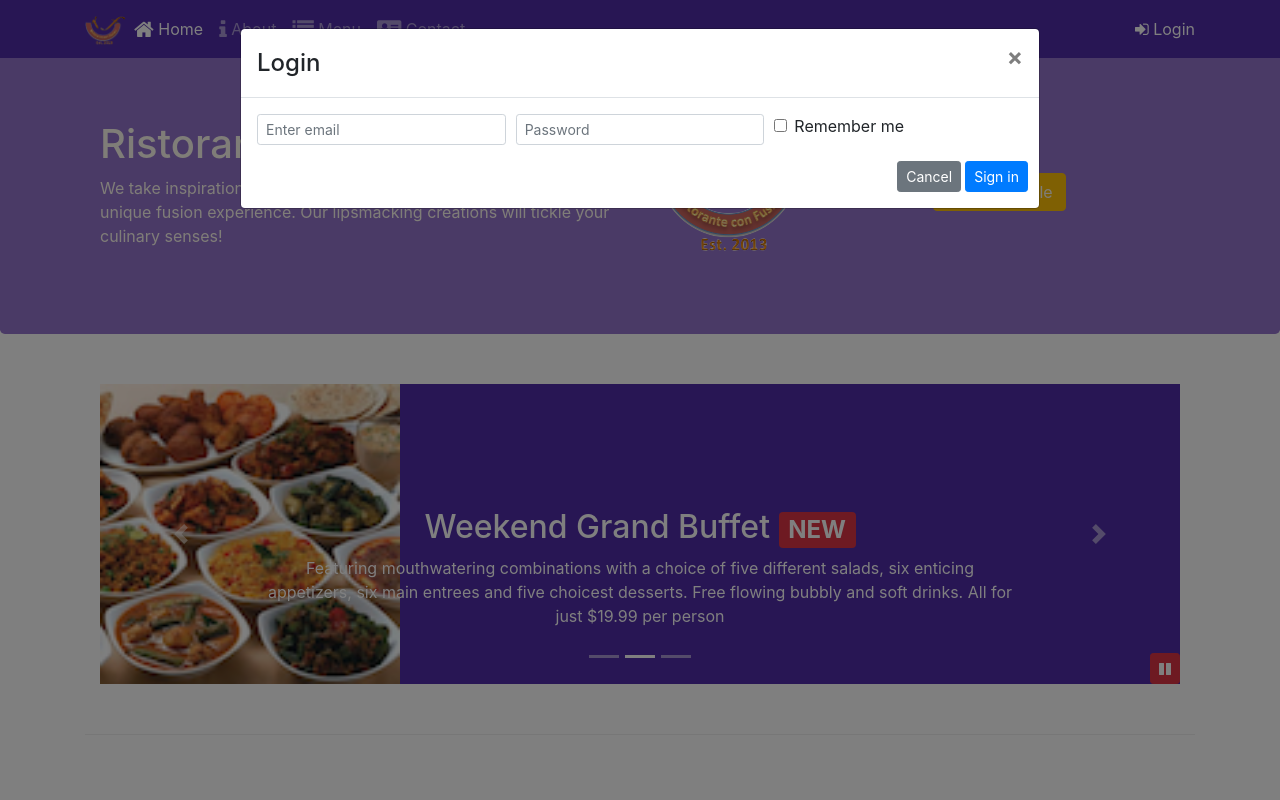
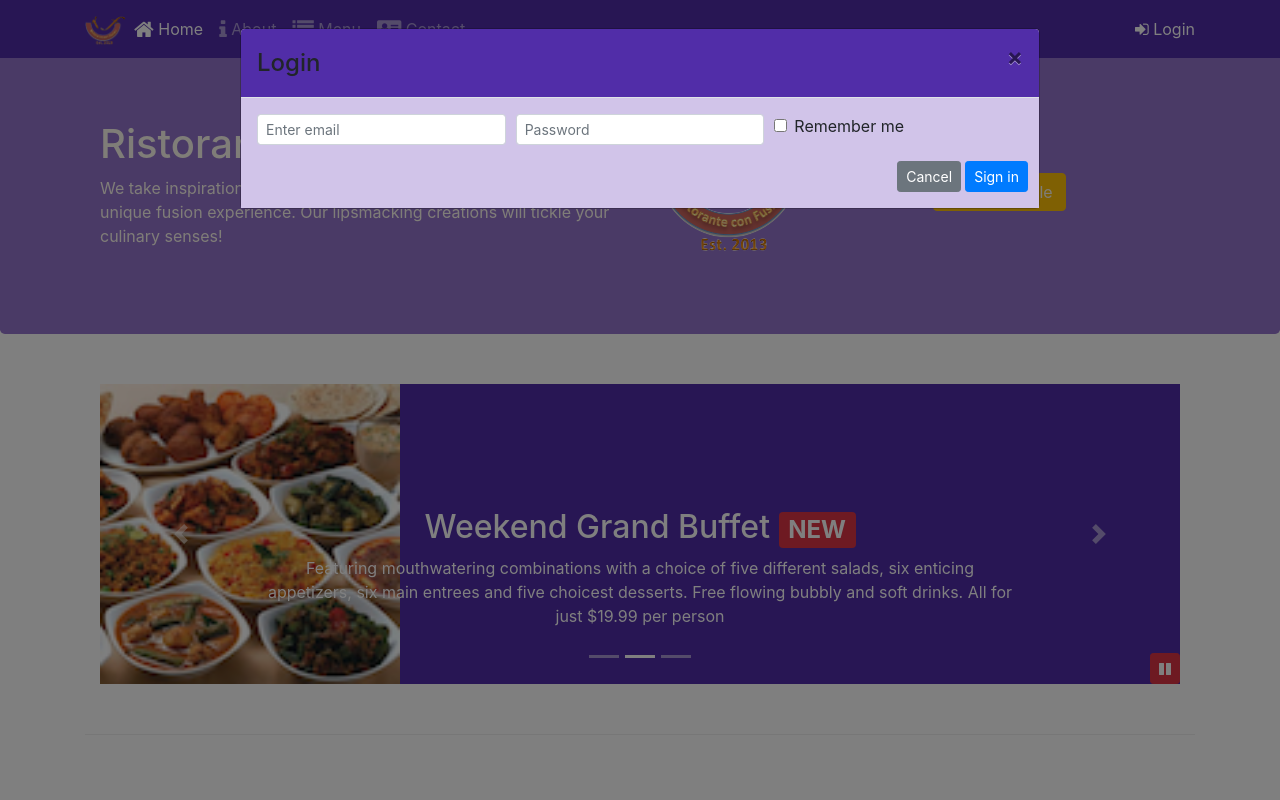
Before and after one commit to rubemfsv/Bootstrap-Studies, a website: page index.html in a window 1280 px wide. Both pictures are taken after a click on the link "Login". Shown: the top 800 px of the page. Drawn offline with nearby package versions, Linux system fonts and the light colour scheme.

Commit message:
assignment 4

```diff
--- a/css/styles.scss
+++ b/css/styles.scss
@@ -67,6 +67,12 @@ body{
       }
   }
 }
+.modal-header  {
+  background:$background-dark;
+}
+.modal-body {
+  background:$background-pale
+}
 
 #carouselButton {
   right:0px;
--- a/index.html
+++ b/index.html
@@ -35,7 +35,7 @@
                             Contact</a></li>
                 </ul>
                 <span class="navbar-text">
-                    <a data-toggle="modal" data-target="#loginModal">
+                    <a id="modalButton">
                         <span class="fa fa-sign-in"></span> Login
                     </a>
                 </span>
@@ -48,8 +48,10 @@
             <div class="modal-content">
                 <div class="modal-header">
                     <h4 class="modal-title">Login</h4>
-                    <button type="button" class="close" data-dismiss="modal">
-                        &times;
+                    <button id="closeModal" type="button" class="close">
+                        <span>
+                            &times;
+                        </span>
                     </button>
                 </div>
                 <div class="modal-body">
@@ -74,8 +76,7 @@
                             </div>
                         </div>
                         <div class="form-row">
-                            <button type="button" class="btn btn-secondary btn-sm ml-auto"
-                                data-dismiss="modal">Cancel</button>
+                            <button id="closeModal" class="btn btn-secondary btn-sm ml-auto"><span>Cancel</span></button>
                             <button type="submit" class="btn btn-primary btn-sm ml-1">Sign in</button>
                         </div>
                     </form>
@@ -84,13 +85,15 @@
         </div>
     </div>
 
-    <div id="reserveTable" class="modal fade" role="dialog">
+    <div id="reserveModal" class="modal fade" role="dialog">
         <div class="modal-dialog modal-lg" role="content">
             <div class="modal-content">
                 <div class="modal-header">
                     <h4 class="modal-title">Reserve a Table</h4>
-                    <button type="button" class="close" data-dismiss="modal">
-                        &times;
+                    <button id="closeModal" type="button" class="close">
+                        <span>
+                            &times;
+                        </span>
                     </button>
                 </div>
                 <div class="modal-body">
@@ -155,7 +158,7 @@
                         </div>
                         <div class="form-group row">
                             <div class="offset-md-3 col-md-10">
-                                <button type="button" class="btn btn-secondary" data-dismiss="modal"> Cancel</button>
+                                <button id="closeModal" class="btn btn-secondary"><span>Cancel</span></button>
                                 <button type="submit" class="btn btn-primary">Reserve</button>
                             </div>
                         </div>
@@ -177,9 +180,11 @@
                     <img src="img/logo.png" class="img-fluid">
                 </div>
                 <div class="col-12 col-sm-3 align-self-center">
-                    <a role="button" class="btn btn-warning" data-toggle="modal" data-placement="bottom"
-                        data-target='#reserveTable'>Reserve
-                        Table</a>
+                    <a id="modalButtonReserve" role="button" class="btn btn-warning">
+                        <span>
+                            Reserve Table
+                        </span>
+                    </a>
                 </div>
             </div>
         </div>
@@ -371,6 +376,22 @@
                     $('#carouselButton').children('span').addClass('fa-pause');
                 }
             });
+            $("#modalButton").click(function () {
+                if ($('#modalButton').children('span').hasClass('fa-sign-in')) {
+                    $("#loginModal").modal('show');
+                }
+            });
+            $("#modalButtonReserve").click(function () {
+                if ($('#modalButtonReserve').children('span')) {
+                    $("#reserveModal").modal('show');
+                }
+            });
+            $("#closeModal").click(function () {
+                if ($('#closeModal').children('span')) {
+                    $("#loginModal").modal('hide');
+                    $("#reserveModal").modal('hide');
+                }
+            });
         });
     </script>
 </body>
```
Also changed, not shown: css/styles.css.
